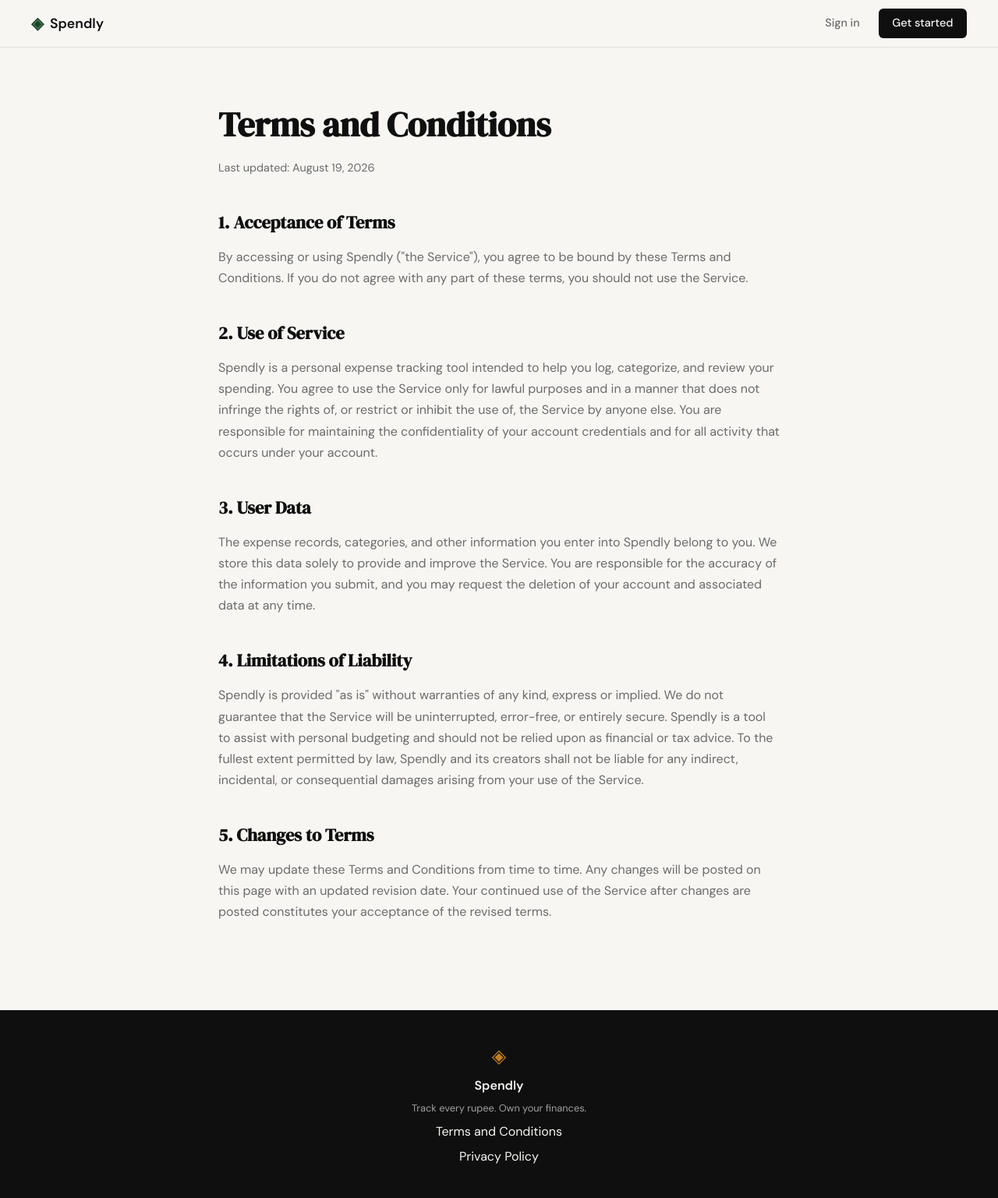
After one commit to ManishGupta-78/spendly, a Flask app: page /terms in a window 1280 px wide. The commit adds this page. Shown: the whole page at 78% size. Run offline with Flask 3, Linux system fonts and the light colour scheme.

Commit message:
landing: add terms and privacy links to footer

```diff
--- a/app.py
+++ b/app.py
@@ -20,6 +20,11 @@ def register():
 @app.route("/login")
 def login():
     return render_template("login.html")
+
+
+@app.route("/terms")
+def terms():
+    return render_template("terms.html")
 
 
 # ------------------------------------------------------------------ #
--- a/static/css/style.css
+++ b/static/css/style.css
@@ -369,6 +369,45 @@ a { color: inherit; text-decoration: none; }
 }
 
 /* ------------------------------------------------------------------ */
+/* Legal pages                                                         */
+/* ------------------------------------------------------------------ */
+
+.legal-section {
+    padding: 4rem 2rem 6rem;
+}
+
+.legal-inner {
+    max-width: 720px;
+    margin: 0 auto;
+}
+
+.legal-title {
+    font-family: var(--font-display);
+    font-size: clamp(2rem, 4vw, 2.75rem);
+    color: var(--ink);
+    margin-bottom: 0.5rem;
+}
+
+.legal-updated {
+    font-size: 0.9rem;
+    color: var(--ink-faint);
+    margin-bottom: 2.5rem;
+}
+
+.legal-section h2 {
+    font-family: var(--font-display);
+    font-size: 1.4rem;
+    color: var(--ink);
+    margin: 2.5rem 0 0.75rem;
+}
+
+.legal-section p {
+    color: var(--ink-muted);
+    line-height: 1.7;
+    margin-bottom: 1rem;
+}
+
+/* ------------------------------------------------------------------ */
 /* Auth pages                                                          */
 /* ------------------------------------------------------------------ */
 
--- a/templates/base.html
+++ b/templates/base.html
@@ -34,7 +34,7 @@
             <span class="brand-icon">◈</span>
             <span class="footer-name">Spendly</span>
             <p class="footer-copy">Track every rupee. Own your finances.</p>
-            <a href="#">Terms and Conditions</a>
+            <a href="{{ url_for('terms') }}">Terms and Conditions</a>
             <a href="#">Privacy Policy</a>
         </div>
     </footer>
--- /dev/null
+++ b/templates/terms.html
@@ -0,0 +1,57 @@
+{% extends "base.html" %}
+
+{% block title %}Terms and Conditions — Spendly{% endblock %}
+
+{% block content %}
+
+<section class="legal-section">
+    <div class="legal-inner">
+        <h1 class="legal-title">Terms and Conditions</h1>
+        <p class="legal-updated">Last updated: August 19, 2026</p>
+
+        <h2>1. Acceptance of Terms</h2>
+        <p>
+            By accessing or using Spendly ("the Service"), you agree to be bound by these
+            Terms and Conditions. If you do not agree with any part of these terms, you
+            should not use the Service.
+        </p>
+
+        <h2>2. Use of Service</h2>
+        <p>
+            Spendly is a personal expense tracking tool intended to help you log, categorize,
+            and review your spending. You agree to use the Service only for lawful purposes
+            and in a manner that does not infringe the rights of, or restrict or inhibit the
+            use of, the Service by anyone else. You are responsible for maintaining the
+            confidentiality of your account credentials and for all activity that occurs
+            under your account.
+        </p>
+
+        <h2>3. User Data</h2>
+        <p>
+            The expense records, categories, and other information you enter into Spendly
+            belong to you. We store this data solely to provide and improve the Service.
+            You are responsible for the accuracy of the information you submit, and you may
+            request the deletion of your account and associated data at any time.
+        </p>
+
+        <h2>4. Limitations of Liability</h2>
+        <p>
+            Spendly is provided "as is" without warranties of any kind, express or implied.
+            We do not guarantee that the Service will be uninterrupted, error-free, or
+            entirely secure. Spendly is a tool to assist with personal budgeting and should
+            not be relied upon as financial or tax advice. To the fullest extent permitted
+            by law, Spendly and its creators shall not be liable for any indirect,
+            incidental, or consequential damages arising from your use of the Service.
+        </p>
+
+        <h2>5. Changes to Terms</h2>
+        <p>
+            We may update these Terms and Conditions from time to time. Any changes will be
+            posted on this page with an updated revision date. Your continued use of the
+            Service after changes are posted constitutes your acceptance of the revised
+            terms.
+        </p>
+    </div>
+</section>
+
+{% endblock %}
```
